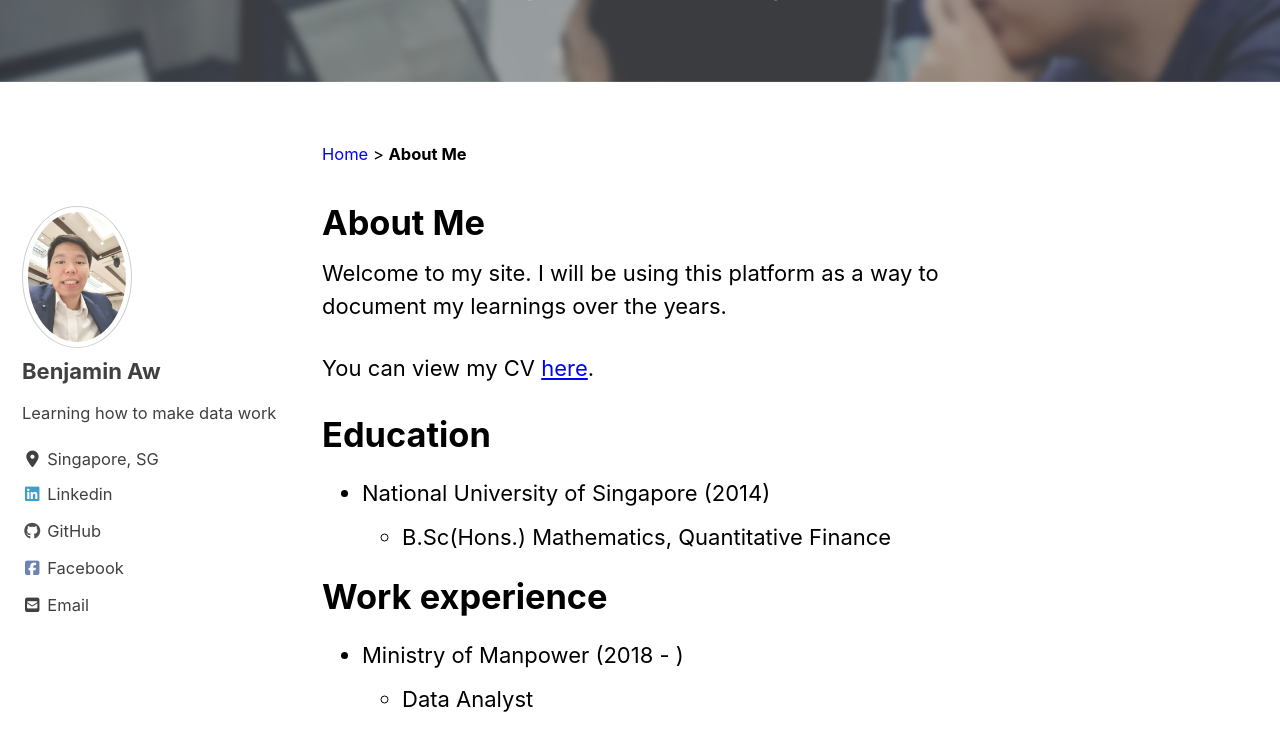
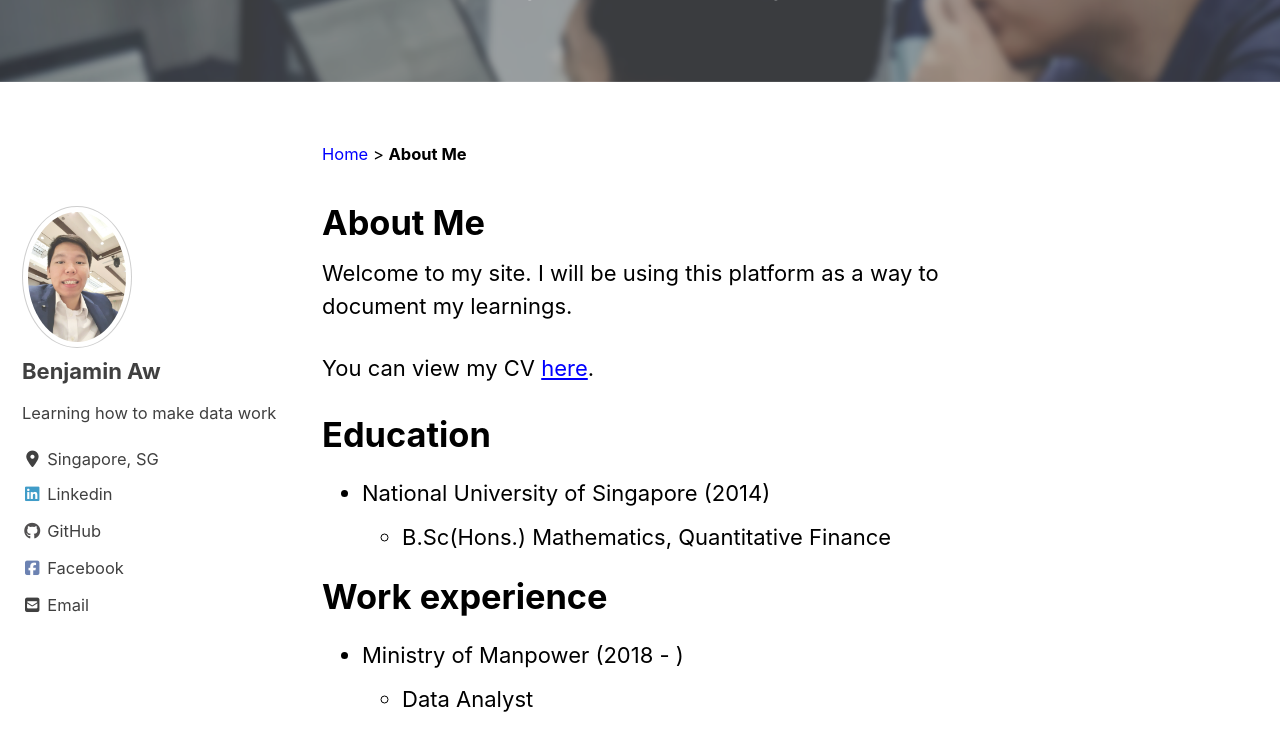
Before and after one commit to Benjamin-Aw-93/Benjamin-Aw-93.github.io, a Jekyll site: the page built from _pages/about.md, in a window 1280 px wide and 900 px high, scrolled down 326 px. Shown: the top 751 px of the window. Built offline with Jekyll 4.4.1, drawn with Linux system fonts in a browser that asks for light colours; cached includes are drawn as plain includes; nearby versions of some CDN libraries.

Commit message:
Edited about. Added Resume

```diff
--- a/_pages/about.md
+++ b/_pages/about.md
@@ -5,7 +5,7 @@ header:
   image: "/images/About_me.png"
 ---
 
-Welcome to my site. I will be using this platform as a way to document my learnings over the years.
+Welcome to my site. I will be using this platform as a way to document my learnings.
 
 You can view my CV [here](https://benjamin-aw-93.github.io/CV/).
 
```
Also changed, not shown: 1 other file.
